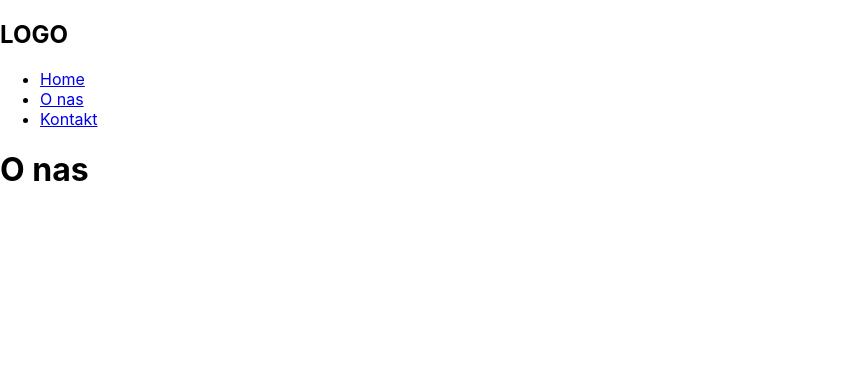
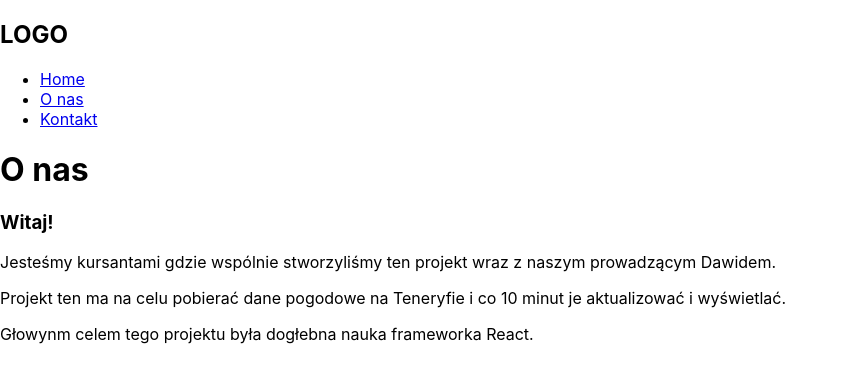
Before and after one commit to chkraska/tenerife-weather-frontend, a React (Create React App) app: page /o-nas in a window 1280 px wide. Shown: the top 382 px of the page, without its empty margins (0-848 px from the left). Built offline with nearby package versions, Linux system fonts and the light colour scheme; the HTML template or start-up script is replaced by a standard one.

Commit message:
Updated AboutPage

```diff
--- a/src/pages/AboutPage/AboutPage.js
+++ b/src/pages/AboutPage/AboutPage.js
@@ -6,6 +6,16 @@ export default function AboutPage() {
     <div>
       <Header />
       <h1>O nas</h1>
+      <h3>Witaj!</h3>
+      <p>
+        Jesteśmy kursantami gdzie wspólnie stworzyliśmy ten projekt wraz z
+        naszym prowadzącym Dawidem.
+      </p>
+      <p>
+        Projekt ten ma na celu pobierać dane pogodowe na Teneryfie i co 10 minut
+        je aktualizować i wyświetlać.
+      </p>
+      <p>Głowynm celem tego projektu była dogłebna nauka frameworka React.</p>
     </div>
   );
 }
--- /dev/null
+++ b/src/pages/AboutPage/AboutPage.module.css
@@ -0,0 +1 @@
+/* do dodania ładny wygląd!*/
--- a/src/pages/HomePage/HomePage.module.css
+++ b/src/pages/HomePage/HomePage.module.css
@@ -7,6 +7,7 @@
 .charts {
     width: 70%;
     margin: 30px auto;
+    position: absolute;
 }
 
 @media (max-width:768px) {
```
Also changed, not shown: src/components/VerticalBarChart/VerticalBarChart.js (line endings or trailing spaces).
